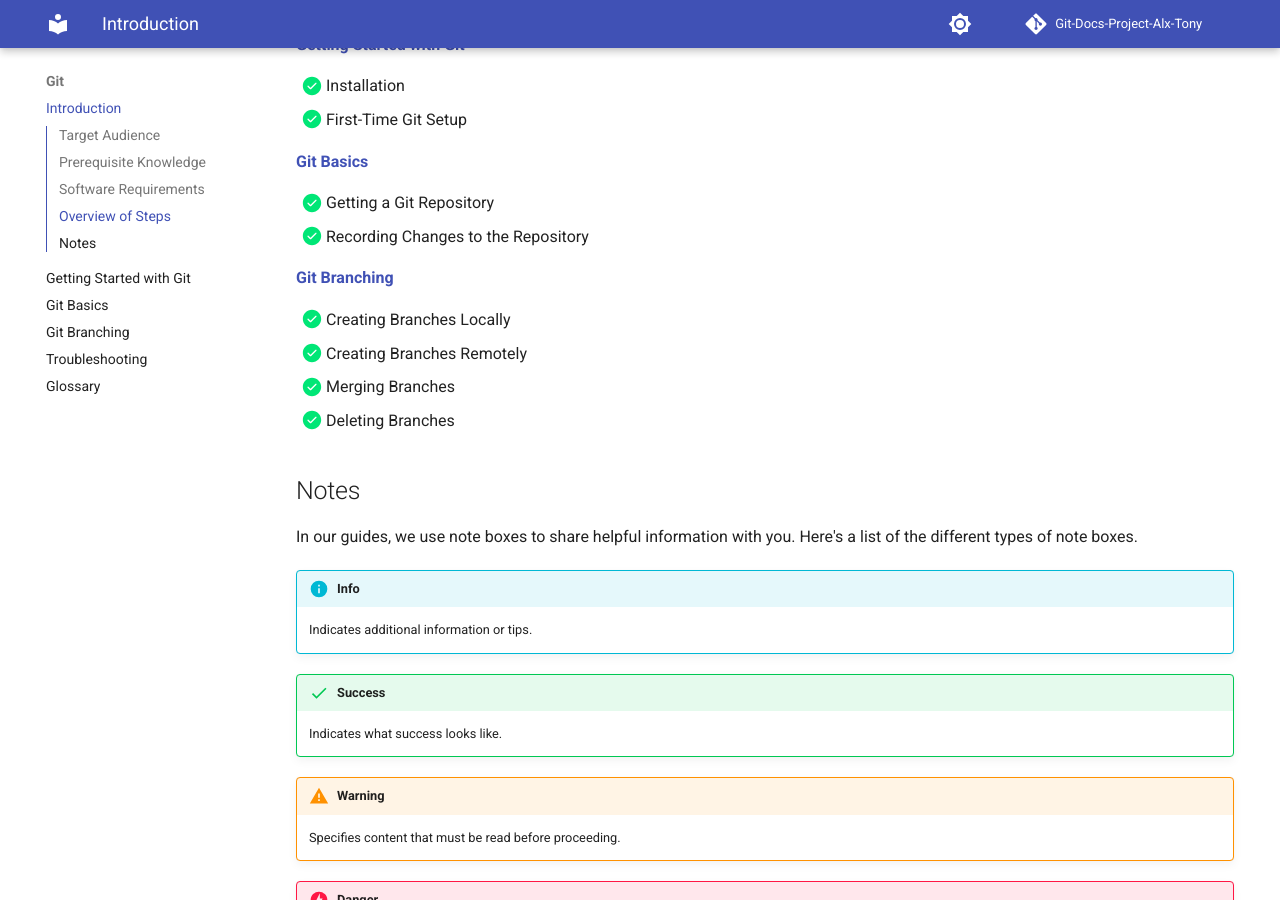
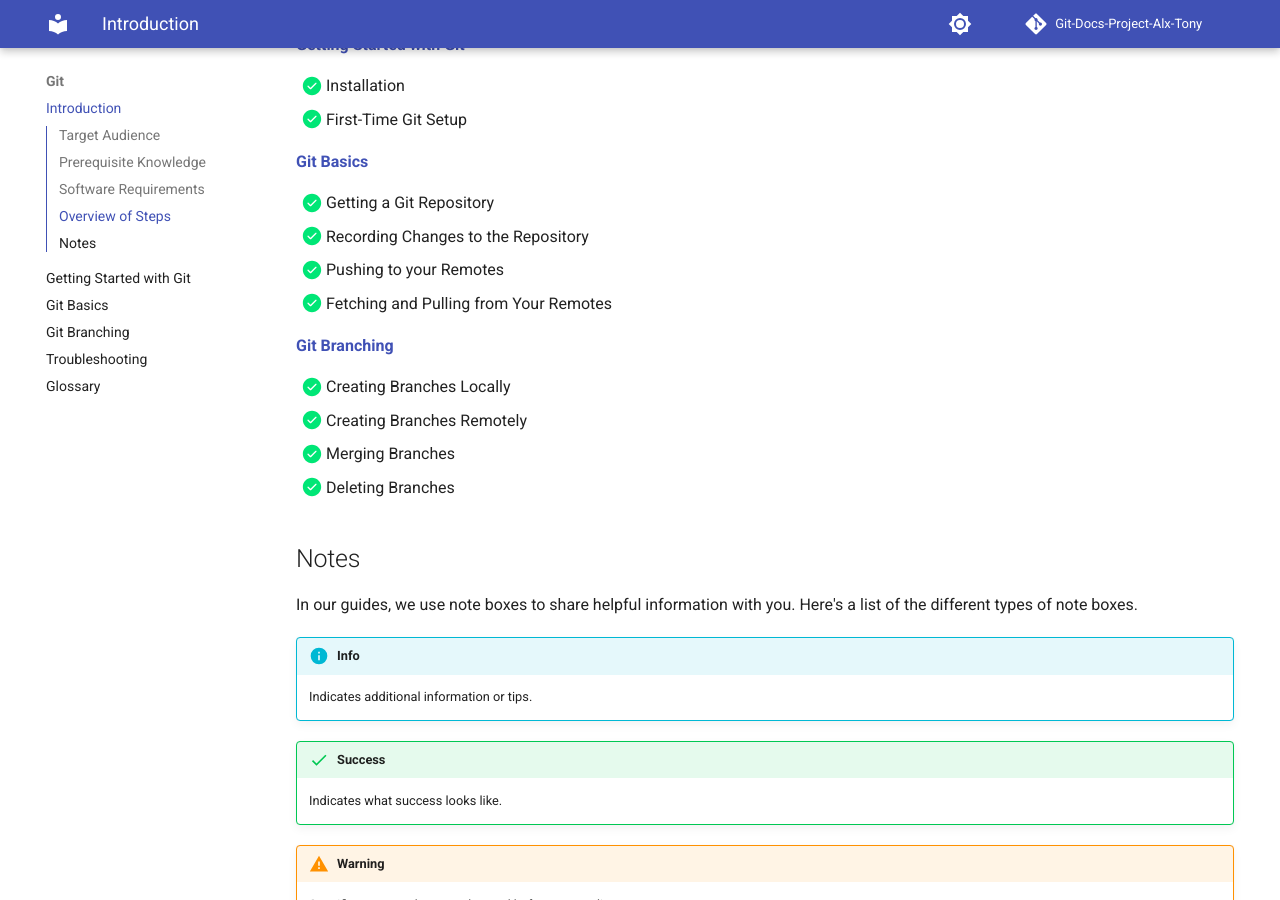
Before and after one commit to npaik/Comm-Docs-Project-Alx-Tony, an MkDocs documentation site: the page built from docs/index.md, in a window 1280 px wide and 900 px high, scrolled down 977 px. Built offline with MkDocs 1.6.1 and Material for MkDocs 9.7.7, drawn with Linux system fonts in a browser that asks for light colours; comment, search, counter and statistics services are not loaded.

Commit message:
add items to the basics list in introduction

```diff
--- a/docs/index.md
+++ b/docs/index.md
@@ -33,6 +33,8 @@ In this Git guide, we'll cover the following main sections:
 
 - [x] Getting a Git Repository
 - [x] Recording Changes to the Repository
+- [x] Pushing to your Remotes
+- [x] Fetching and Pulling from Your Remotes
 
 **[Git Branching](git-branching.md)**
 
```
